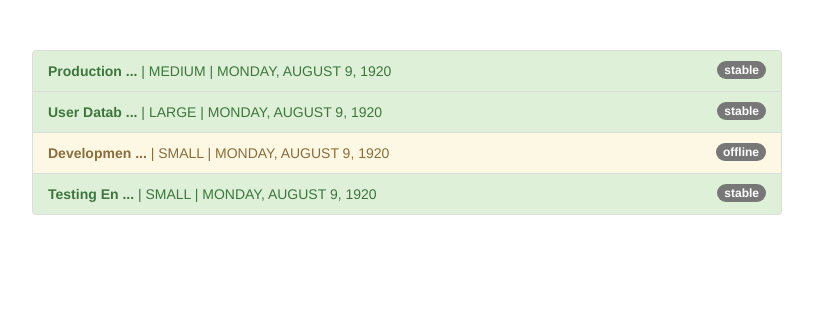
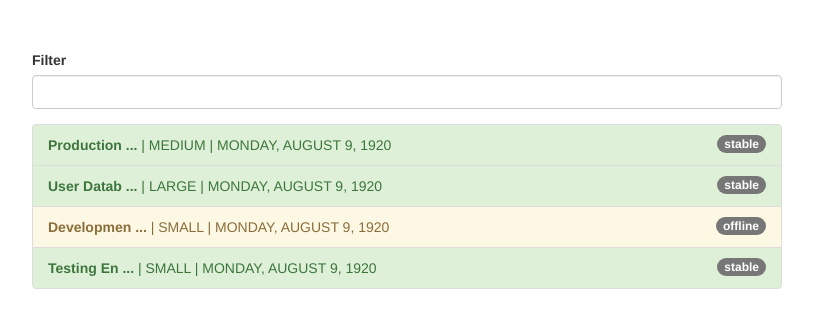
Before and after one commit to zoechbauer/ng-pipes, an Angular app: page / in a window 1280 px wide. Shown: the top 328 px of the page, without its empty margins (233-1046 px from the left). Built offline with nearby package versions, Linux system fonts and the light colour scheme.

Commit message:
Custom pipe: create a filter pipe

```diff
--- a/src/app/app.component.html
+++ b/src/app/app.component.html
@@ -1,10 +1,19 @@
 <div class="container">
   <div class="row">
     <div class="col-xs-12 col-sm-10 col-md-8 col-sm-offset-1 col-md-offset-2">
+      <div class="form-group">
+        <label for="filter">Filter</label>
+        <input
+          type="text"
+          id="filter"
+          class="form-control"
+          [(ngModel)]="filteredStatus"
+        />
+      </div>
       <ul class="list-group">
         <li
           class="list-group-item"
-          *ngFor="let server of servers"
+          *ngFor="let server of servers | filter: filteredStatus:'status'"
           [ngClass]="getStatusClasses(server)"
         >
           <span class="badge">
--- a/src/app/app.component.ts
+++ b/src/app/app.component.ts
@@ -32,7 +32,14 @@ export class AppComponent {
       started: new Date(15, 1, 2017)
     }
   ];
-  getStatusClasses(server: {instanceType: string, name: string, status: string, started: Date}) {
+  filteredStatus = '';
+
+  getStatusClasses(server: {
+    instanceType: string;
+    name: string;
+    status: string;
+    started: Date;
+  }) {
     return {
       'list-group-item-success': server.status === 'stable',
       'list-group-item-warning': server.status === 'offline',
--- a/src/app/app.module.ts
+++ b/src/app/app.module.ts
@@ -4,9 +4,10 @@ import { FormsModule } from '@angular/forms';
 
 import { AppComponent } from './app.component';
 import { ShortenPipe } from './shorten.pipe';
+import { FilterPipe } from './filter.pipe';
 
 @NgModule({
-  declarations: [AppComponent, ShortenPipe],
+  declarations: [AppComponent, ShortenPipe, FilterPipe],
   imports: [BrowserModule, FormsModule],
   providers: [],
   bootstrap: [AppComponent]
--- /dev/null
+++ b/src/app/filter.pipe.ts
@@ -0,0 +1,19 @@
+import { Pipe, PipeTransform } from '@angular/core';
+
+@Pipe({
+  name: 'filter'
+})
+export class FilterPipe implements PipeTransform {
+  transform(value: any, filterString: string, propName: string): any {
+    if (value.length === 0 || filterString === '') {
+      return value;
+    }
+    const results = [];
+    for (const item of value) {
+      if (item[propName] === filterString) {
+        results.push(item);
+      }
+    }
+    return results;
+  }
+}
```
